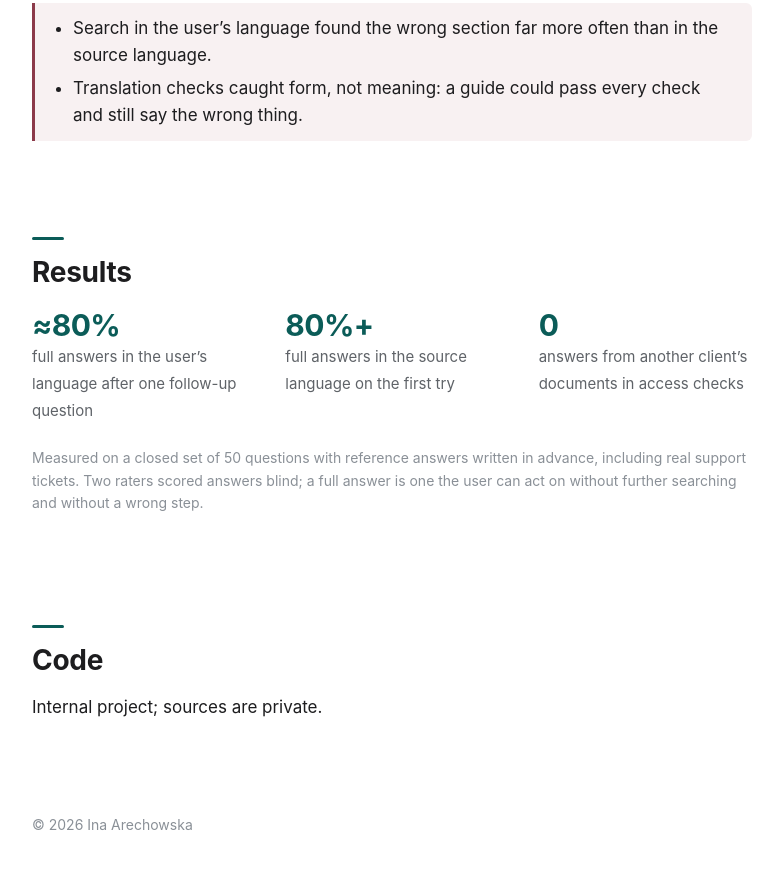
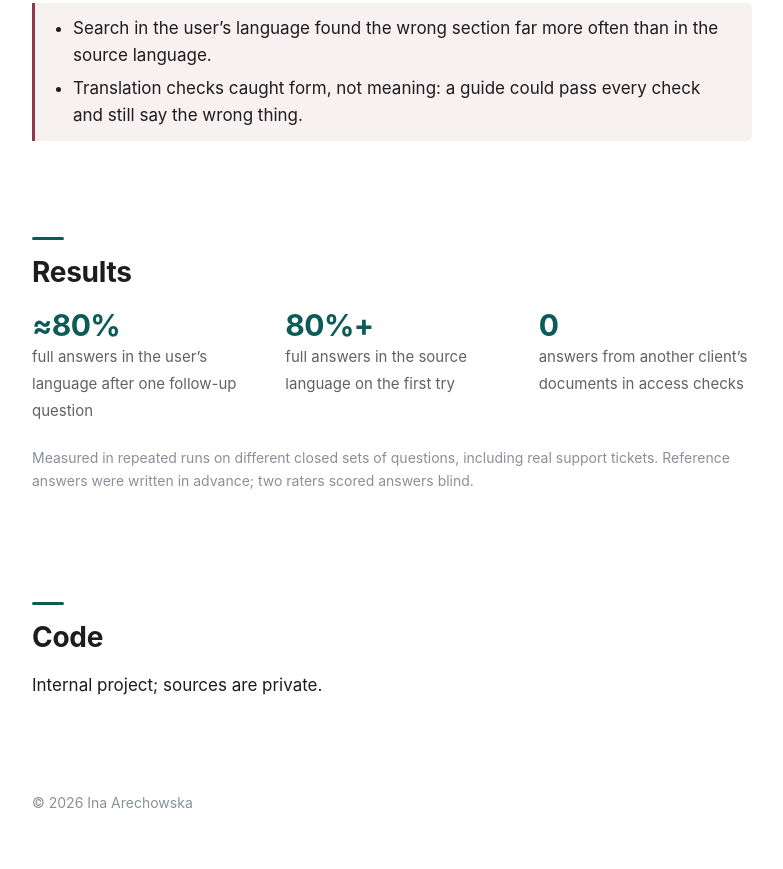
Before and after one commit to arechowska/ai-help-case, a plain HTML site: page index.html in a window 1280 px wide. Shown: the part 1962-2831 px from the top of the page, without its empty margins (142-925 px from the left). Drawn offline with Linux system fonts and the light colour scheme.

Commit message:
Shorter method line

```diff
--- a/index.html
+++ b/index.html
@@ -196,7 +196,7 @@ nav .wrap{gap:8px}
 <section>
   <h2>Results</h2>
   <ul class="results"><li><b>≈80%</b><span>full answers in the user’s language after one follow-up question</span></li><li><b>80%+</b><span>full answers in the source language on the first try</span></li><li><b>0</b><span>answers from another client’s documents in access checks</span></li></ul>
-  <p class="meta-line">Measured on a closed set of 50 questions with reference answers written in advance, including real support tickets. Two raters scored answers blind; a full answer is one the user can act on without further searching and without a wrong step.</p>
+  <p class="meta-line">Measured in repeated runs on different closed sets of questions, including real support tickets. Reference answers were written in advance; two raters scored answers blind.</p>
 </section>
 <section>
   <h2>Code</h2>
```
